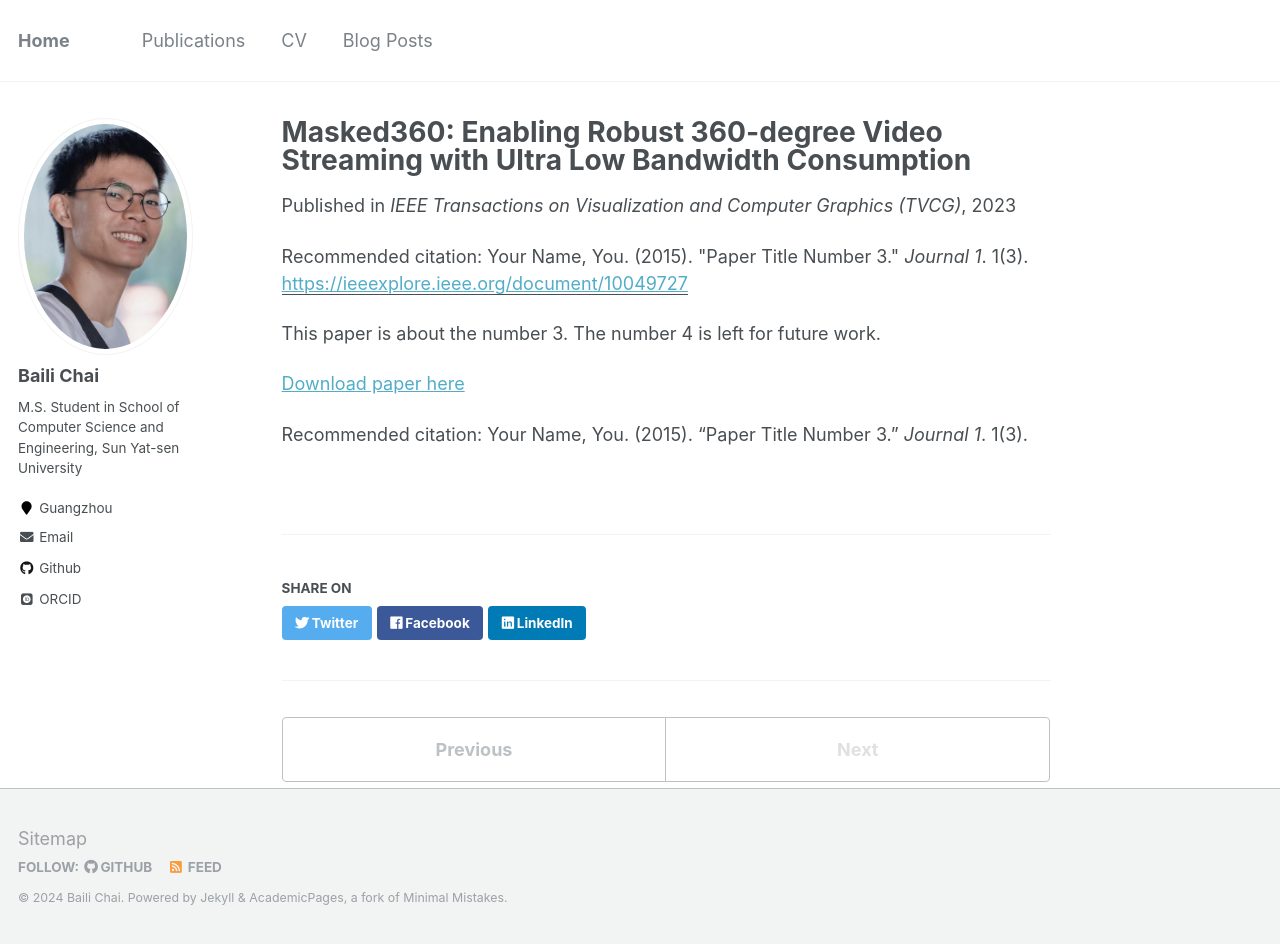
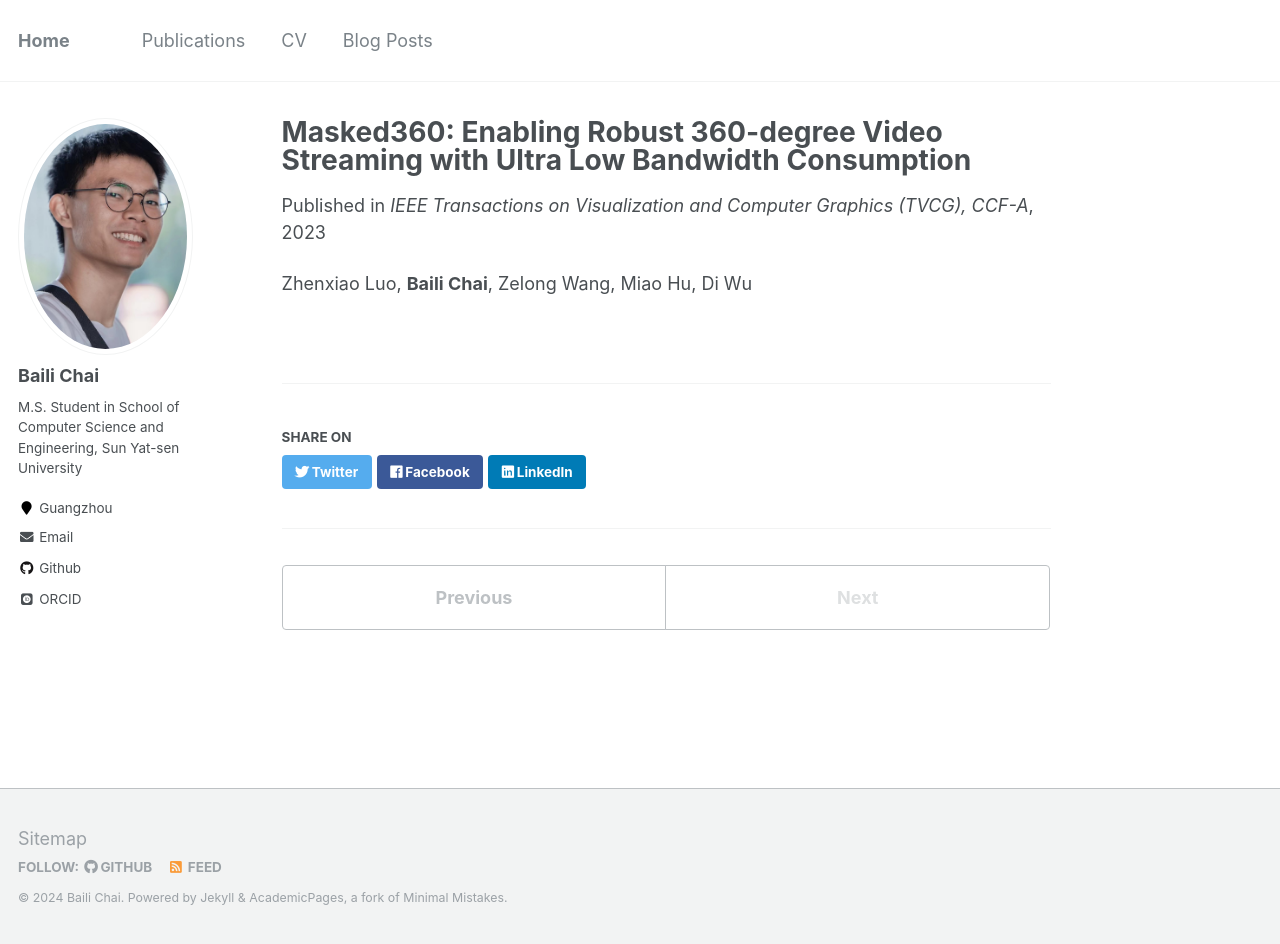
Before and after one commit to chaibli/chaibli.github.io, a Jekyll site: the page built from _publications/masked360.md, in a window 1280 px wide and 944 px high. Built offline with Jekyll 4.4.1, drawn with Linux system fonts in a browser that asks for light colours; some web fonts are replaced.

Commit message:
change publication

```diff
--- a/_publications/masked360.md
+++ b/_publications/masked360.md
@@ -4,12 +4,8 @@ collection: publications
 permalink: /publication/masked360
 excerpt: 'This paper is about the number 3. The number 4 is left for future work.'
 date: 2023-2-22
-venue: 'IEEE Transactions on Visualization and Computer Graphics (TVCG)'
+venue: 'IEEE Transactions on Visualization and Computer Graphics (TVCG), CCF-A'
 paperurl: 'https://ieeexplore.ieee.org/document/10049727'
-citation: 'Your Name, You. (2015). &quot;Paper Title Number 3.&quot; <i>Journal 1</i>. 1(3).'
 ---
-This paper is about the number 3. The number 4 is left for future work.
 
-[Download paper here](http://academicpages.github.io/files/paper3.pdf)
-
-Recommended citation: Your Name, You. (2015). "Paper Title Number 3." <i>Journal 1</i>. 1(3).
+Zhenxiao Luo, __Baili Chai__, Zelong Wang, Miao Hu, Di Wu
```
